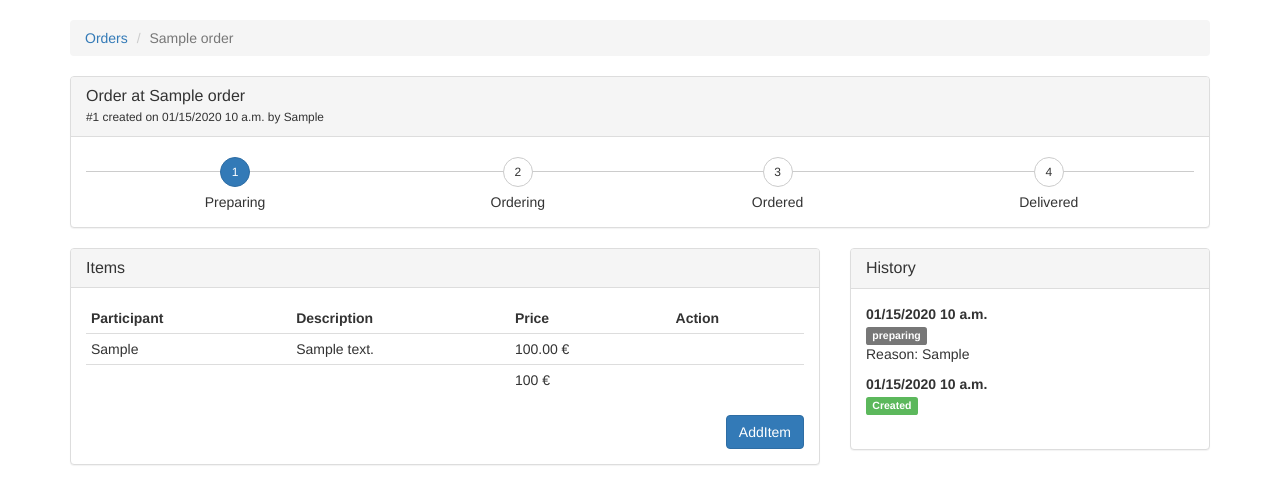
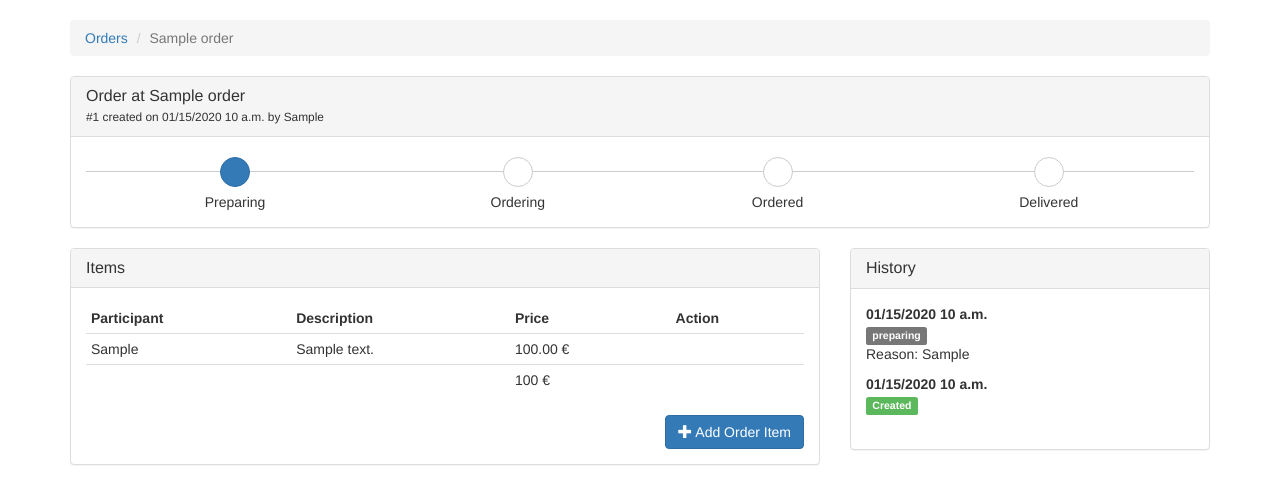
Before and after one commit to chaosdorf/chaospizza, a Django app: page /order/1/ in a window 1280 px wide. Shown: the part 51-555 px from the top of the page. Run offline with Django 3.2, Linux system fonts and the light colour scheme; tables that the repository leaves empty hold one stand-in row (values such as "Sample post"); some libraries are stand-ins or nearby versions.

Commit message:
feat(order): Add fancy icons to order UI
Because everyone loves fancy icons.

```diff
--- a/chaospizza/orders/templates/orders/order_detail.html
+++ b/chaospizza/orders/templates/orders/order_detail.html
@@ -61,7 +61,9 @@
                             </table>
                             {% endif %}
                             {% if order.state == 'preparing' %}
-                            <a class="btn btn-primary pull-right" href="{% url 'orders:create_orderitem' order_slug=order.id %}" role="button">AddItem</a>
+                            <a class="btn btn-primary pull-right" href="{% url 'orders:create_orderitem' order_slug=order.id %}" role="button">
+                                <span class="glyphicon glyphicon-plus" aria-hidden="true"></span> Add Order Item
+                            </a>
                             {% endif %}
                         </div>
                     </div>
@@ -99,13 +101,13 @@
                         {% csrf_token %}
                         {% if order.state == 'preparing' %}
                         <input type="hidden" name="new_state" value="ordering">
-                        {% bootstrap_button "Place order at restaurant" button_type="submit" button_class="btn-primary pull-right" %}
+                        {% bootstrap_button "Place order at restaurant" button_type="submit" button_class="btn-primary pull-right" icon="phone" %}
                         {% elif order.state == 'ordering' %}
                         <input type="hidden" name="new_state" value="ordered">
-                        {% bootstrap_button "Wait for delivery" button_type="submit" button_class="btn-primary pull-right" %}
+                        {% bootstrap_button "Wait for delivery" button_type="submit" button_class="btn-primary pull-right" icon="time" %}
                         {% elif order.state == 'ordered' %}
                         <input type="hidden" name="new_state" value="delivered">
-                        {% bootstrap_button "Food arrived" button_type="submit" button_class="btn-primary pull-right" %}
+                        {% bootstrap_button "Food arrived" button_type="submit" button_class="btn-primary pull-right" icon="ok" %}
                         {% endif %}
                     </form>
                 </div>
@@ -121,7 +123,7 @@
                             <label class="sr-only" for="cancel-reason">Reason</label>
                             <input type="text" class="form-control" id="cancel-reason" placeholder="Reason" name="reason">
                         </div>
-                        {% bootstrap_button "Cancel order" button_type="submit" button_class="btn-danger pull-right" %}
+                        {% bootstrap_button "Cancel order" button_type="submit" button_class="btn-danger pull-right" icon="remove" %}
                     </form>
                 </div>
             </div>
--- a/chaospizza/orders/templates/orders/order_state.html
+++ b/chaospizza/orders/templates/orders/order_state.html
@@ -1,19 +1,20 @@
+{% load bootstrap3 %}
 <div class="stepwizard">
     <div class="stepwizard-row">
         <div class="stepwizard-step">
-            <button type="button" class="btn {% if order.state == 'preparing' %}btn-primary{% else %}btn-default{% endif %} btn-circle" disabled="disabled">1</button>
+            <button type="button" class="btn {% if order.state == 'preparing' %}btn-primary{% else %}btn-default{% endif %} btn-circle" disabled="disabled">{% bootstrap_icon "user" %}</button>
             <p>Preparing</p>
         </div>
         <div class="stepwizard-step">
-            <button type="button" class="btn {% if order.state == 'ordering' %}btn-primary{% else %}btn-default{% endif %} btn-circle" disabled="disabled">2</button>
+            <button type="button" class="btn {% if order.state == 'ordering' %}btn-primary{% else %}btn-default{% endif %} btn-circle" disabled="disabled">{% bootstrap_icon "phone" %}</button>
             <p>Ordering</p>
         </div>
         <div class="stepwizard-step">
-            <button type="button" class="btn {% if order.state == 'ordered' %}btn-primary{% else %}btn-default{% endif %} btn-circle" disabled="disabled">3</button>
+            <button type="button" class="btn {% if order.state == 'ordered' %}btn-primary{% else %}btn-default{% endif %} btn-circle" disabled="disabled">{% bootstrap_icon "time" %}</button>
             <p>Ordered</p>
         </div>
         <div class="stepwizard-step">
-            <button type="button" class="btn {% if order.state == 'delivered' %}btn-primary{% else %}btn-default{% endif %} btn-circle" disabled="disabled">4</button>
+            <button type="button" class="btn {% if order.state == 'delivered' %}btn-primary{% else %}btn-default{% endif %} btn-circle" disabled="disabled">{% bootstrap_icon "ok" %}</button>
             <p>Delivered</p>
         </div>
     </div>
```
